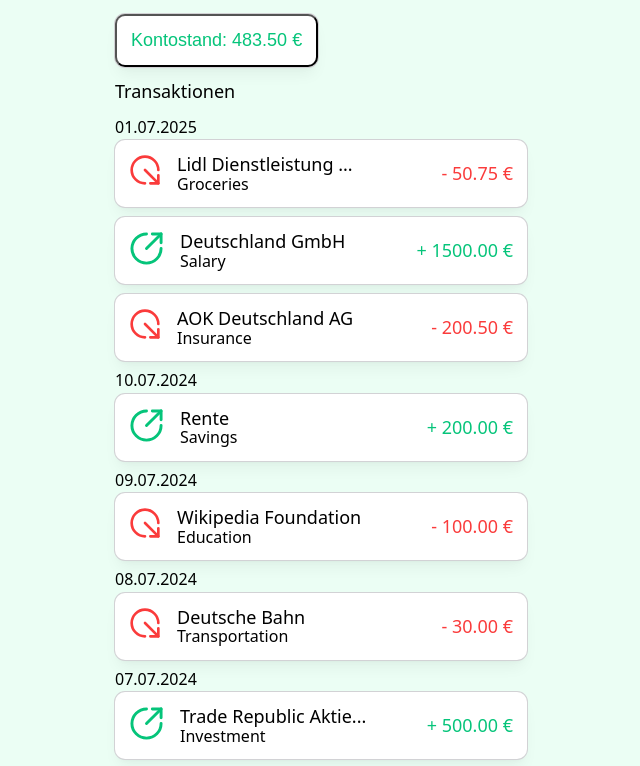
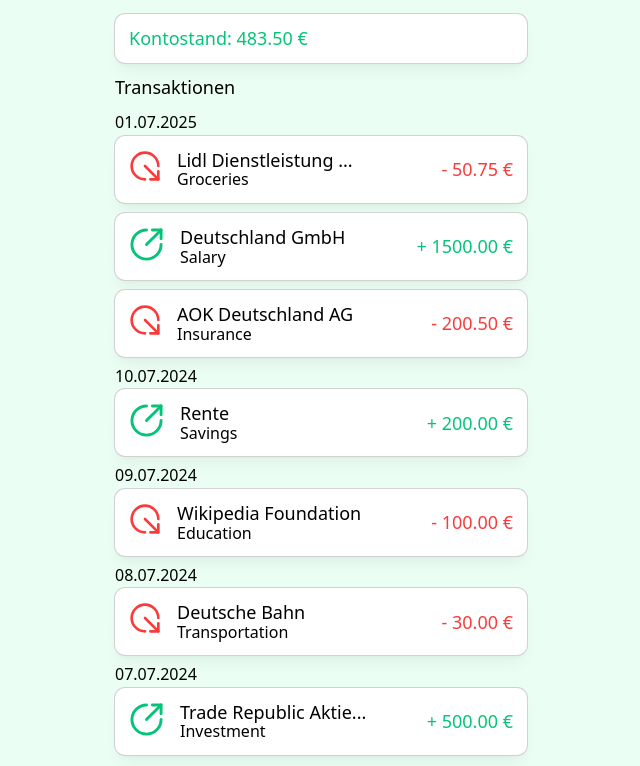
Before and after one commit to juliansngr/mon-ey, a Next.js app: page / in a window 1280 px wide. Shown: the top 766 px of the page, without its empty margins (319-959 px from the left). Built offline with nearby package versions, Linux system fonts and the light colour scheme.

Commit message:
fixed PR #21 -> components in AccountBalance 🛠️

```diff
--- a/components/AccountBalance/index.js
+++ b/components/AccountBalance/index.js
@@ -9,14 +9,14 @@ export default function AccountBalance({ transactions }) {
 
   return (
     <StyledAccount >
-      <StyledTotalAmount isNegative={isNegative}>
+      <StyledTotalAmount $isNegative={isNegative}>
         Kontostand: {totalBalance.toFixed(2)} €
       </StyledTotalAmount>
     </StyledAccount>
   );
 }
 
-const StyledAccount = styled.button`
+const StyledAccount = styled.div`
   display: flex;
   justify-content: space-between;
   align-items: center;
```
